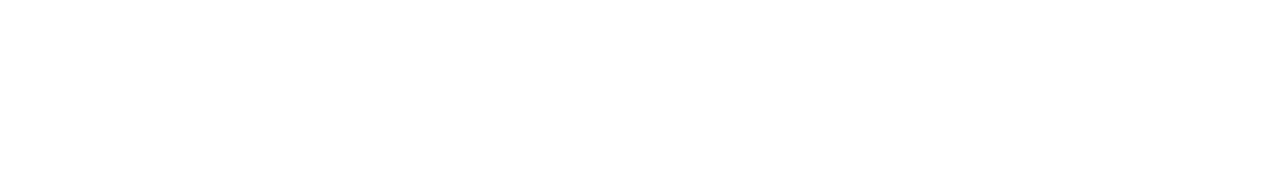
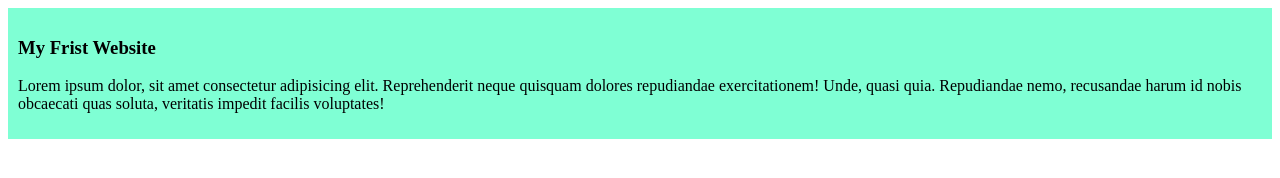
Before and after one commit to hmmirajulislammiru/my-simple-website, a plain HTML site: page index.html in a window 1280 px wide. Drawn offline with Linux system fonts and the light colour scheme.

Commit message:
added the frist blog

```diff
--- a/index.html
+++ b/index.html
@@ -4,8 +4,13 @@
                <meta charset="UTF-8">
                <meta name="viewport" content="width=device-width, initial-scale=1.0">
                <title>My Simple Website</title>
+               <link rel="stylesheet" href="styles/blog.css">
 </head>
 <body>
+               <div>
+                             <h3> My Frist Website</h3>
+                             <p>Lorem ipsum dolor, sit amet consectetur adipisicing elit. Reprehenderit neque quisquam dolores repudiandae exercitationem! Unde, quasi quia. Repudiandae nemo, recusandae harum id nobis obcaecati quas soluta, veritatis impedit facilis voluptates!</p>
+               </div>
 
 </body>
 </html>
--- /dev/null
+++ b/styles/blog.css
@@ -0,0 +1,4 @@
+div{
+               background-color: aquamarine;
+               padding: 10px;
+}
```
